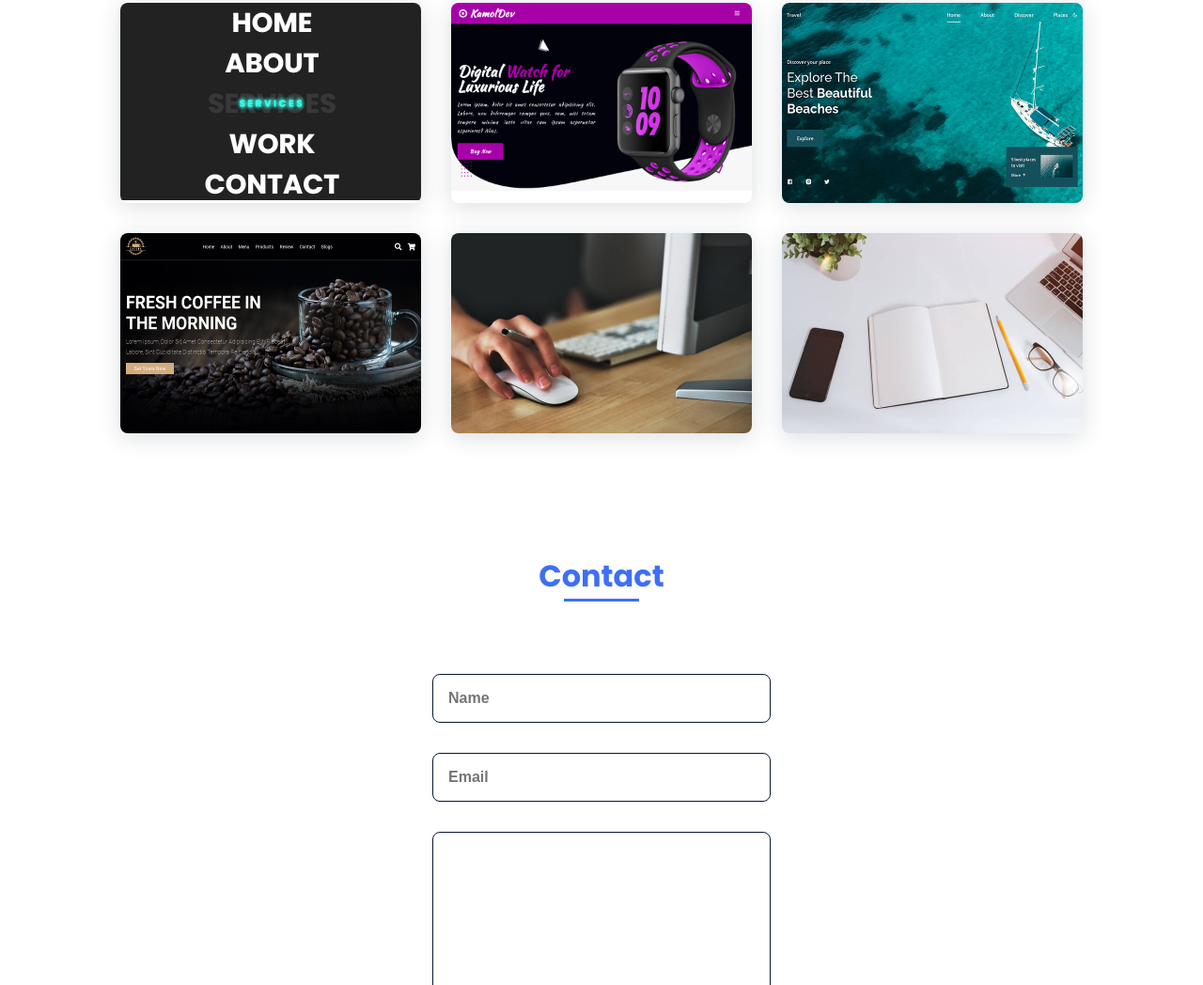
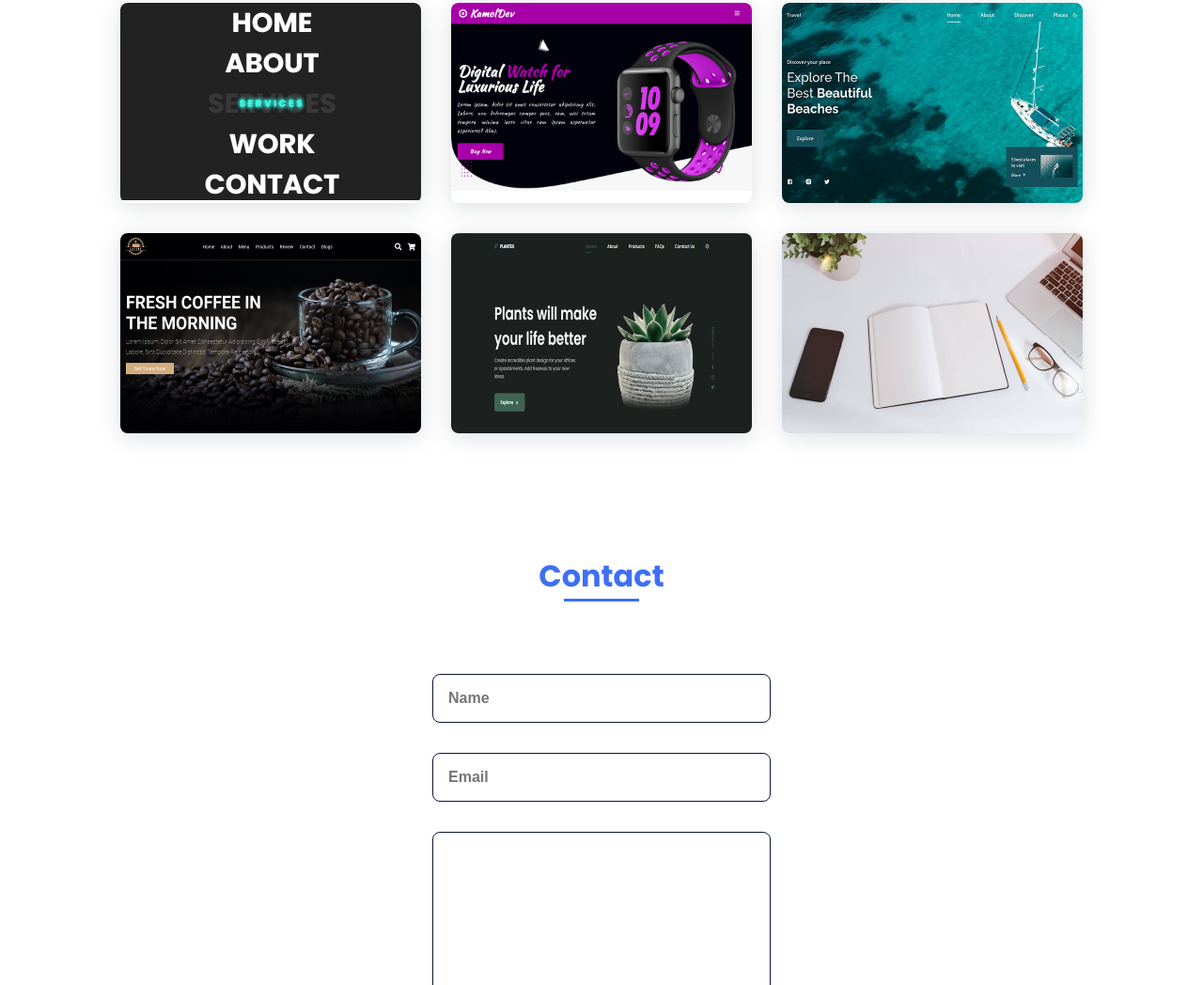
Before and after one commit to Kamolone1/My-portfolio, a plain HTML site: page index.html in a window 1280 px wide. Shown: the part 2419-3467 px from the top of the page at 94% size. Drawn offline with nearby package versions, Linux system fonts and the light colour scheme.

Commit message:
Add image

```diff
--- a/index.html
+++ b/index.html
@@ -177,7 +177,7 @@
                         <img src="assets/img/work4.png" alt="">
                     </a>
                     <a href="#" class="work__img">
-                        <img src="assets/img/work5.jpg" alt="">
+                        <img src="assets/img/plantex.png" alt="">
                     </a>
                     <a href="#" class="work__img">
                         <img src="assets/img/work6.jpg" alt="">
```
Also changed, not shown: assets/img/plantex.png (added), 1 other file.
